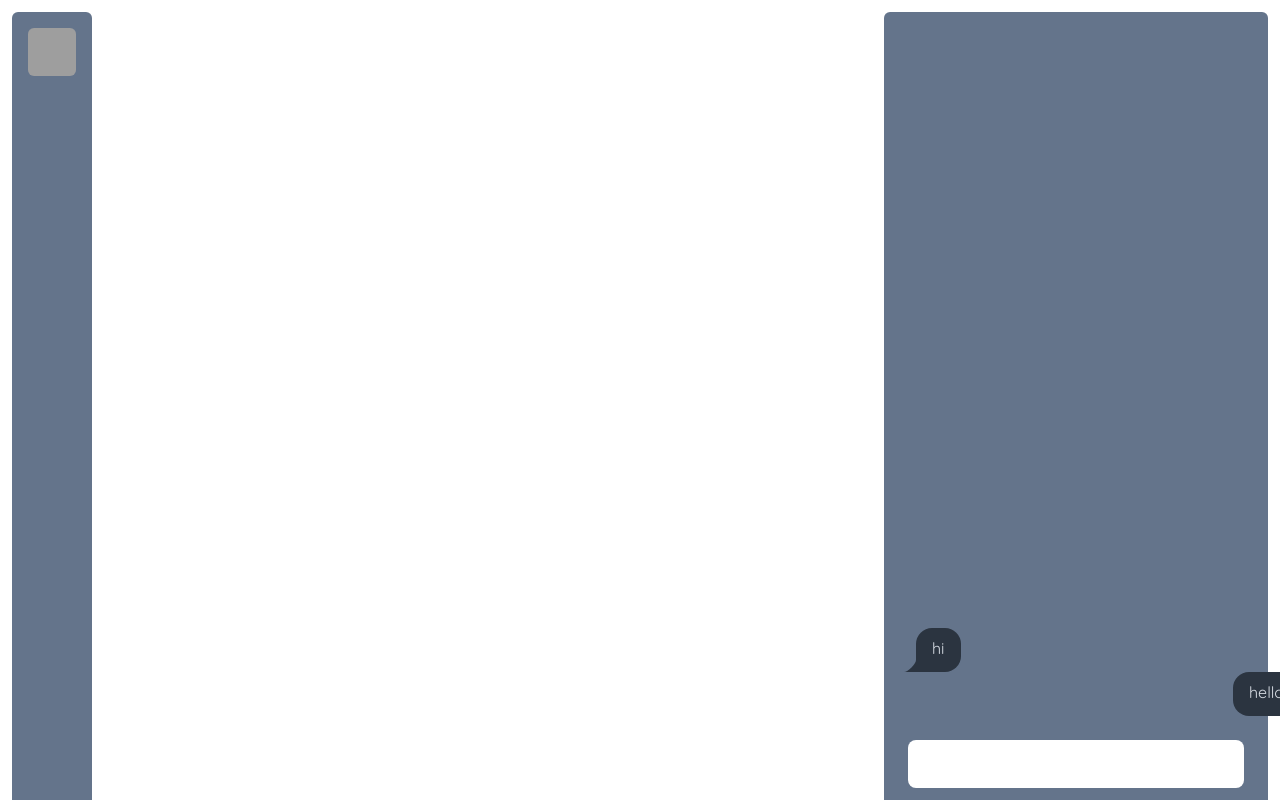
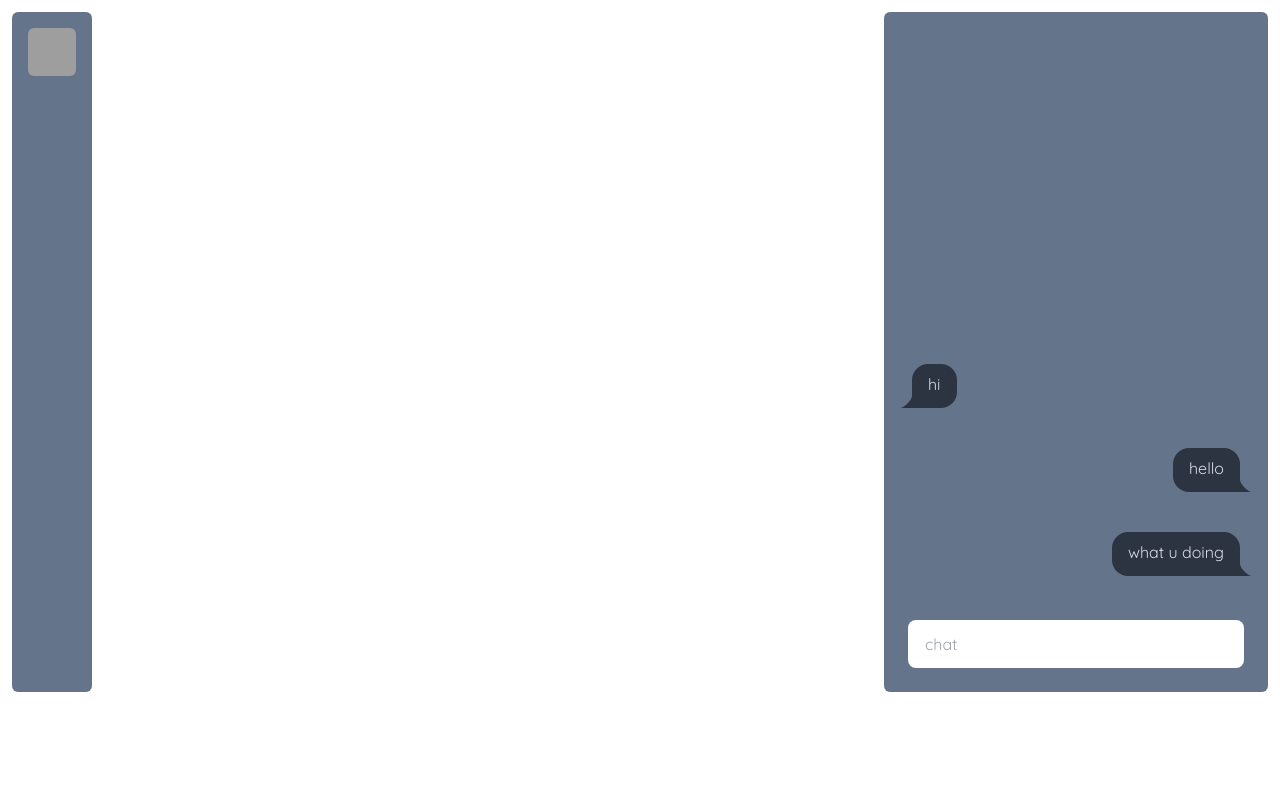
Before and after one commit to n1ved/softhack, a React (Vite) app in the folder finfrontend/: page /dashboard in a window 1280 px wide. Built offline with nearby package versions, Linux system fonts and the light colour scheme; grey boxes are pictures that could not be loaded.

Commit message:
fixed chat

```diff
--- a/finfrontend/src/pages/dashboard/chat_bubble.jsx
+++ b/finfrontend/src/pages/dashboard/chat_bubble.jsx
@@ -1,16 +1,13 @@
-export default function ChatBubble({sent , message}){
-    var sender;
-    if(sent === true){
-        sender = "chat-end"
-    }
-    else{
-        sender = "chat-start"
-    }
-    return(
-        <div className={sender}>
-            <div className="chat-bubble">
-                {message}
-            </div>
-        </div>
-    );
+export default function ChatBubble({ sent, message }) {
+  var sender;
+  if (sent === true) {
+    sender = "chat-end self-end py-5";
+  } else {
+    sender = "chat-start py-5";
+  }
+  return (
+    <div className={sender}>
+      <div className="chat-bubble max-w-xs">{message}</div>
+    </div>
+  );
 }
--- a/finfrontend/src/pages/dashboard/dashboard.css
+++ b/finfrontend/src/pages/dashboard/dashboard.css
@@ -1,3 +1,3 @@
-.chat-container{
-    min-width: 100%;
+.chat-container {
+  min-width: 100%;
 }
--- a/finfrontend/src/pages/dashboard/dashboard.jsx
+++ b/finfrontend/src/pages/dashboard/dashboard.jsx
@@ -1,9 +1,9 @@
 import ChatBubble from "./chat_bubble.jsx";
-import './dashboard.css'
+import "./dashboard.css";
 export default function Dashboard() {
   return (
     <div className="dashboard-container text-[black] flex h-screen box-border">
-      <div className="box-border flex-none w-20 rounded-md bg-slate-500 m-3 fixed h-full">
+      <div className="box-border flex-none w-20 rounded-md bg-slate-500 m-3 fixed h-[680px]">
         <div className="avatar">
           <div className="w-16 p-2 mt-2">
             <img src="https://picsum.photos/200/300" className="rounded-md" />
@@ -11,12 +11,17 @@ export default function Dashboard() {
         </div>
       </div>
       <div className="flex-1 w-1/4">content</div>
-      <div className="flex-none flex flex-col-reverse w-96 fixed right-0 bg-slate-500 rounded-md h-full m-3 box-border ">
-          <input type="text" className="chat-input input m-6" />
-          <div className="flex flex-col chat-container mx-8 min-w-96 box-border" >
-              <ChatBubble sent={false} message="hi" className="justify-self-end"/>
-              <ChatBubble sent={true} message="hello" className="align-self: flex-end margin-left: 8px"/>
-          </div>
+      <div className="flex-none flex flex-col-reverse w-96 fixed right-0 bg-slate-500 rounded-md h-[680px] m-3 box-border ">
+        <input
+          type="text"
+          className="chat-input input m-6"
+          placeholder="chat"
+        />
+        <div className="flex flex-col chat-container  min-w-96 px-7 box-border">
+          <ChatBubble sent={false} message="hi" />
+          <ChatBubble sent={true} message="hello" />
+          <ChatBubble sent={true} message="what u doing" />
+        </div>
       </div>
     </div>
   );
```
Also changed, not shown: 1 other file (tests, documents, lock files or other folders).
